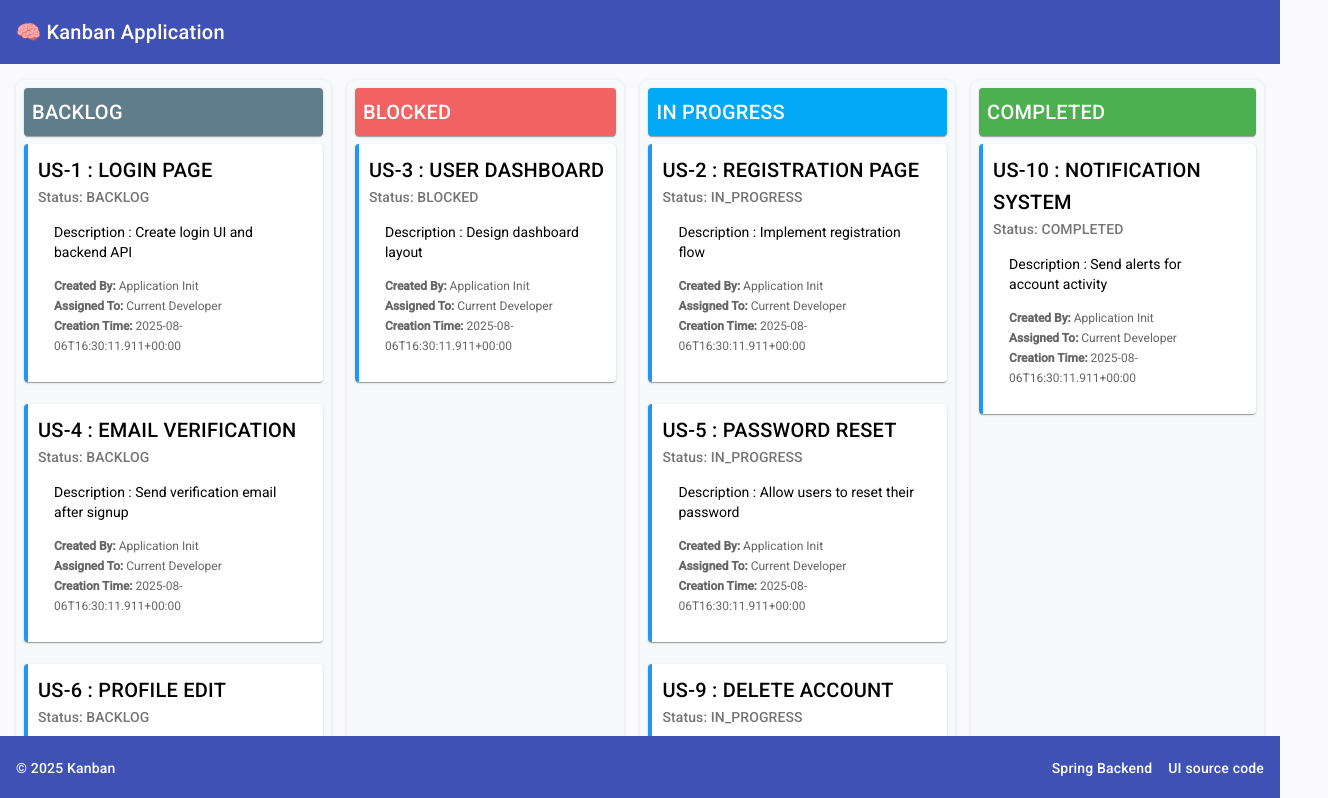
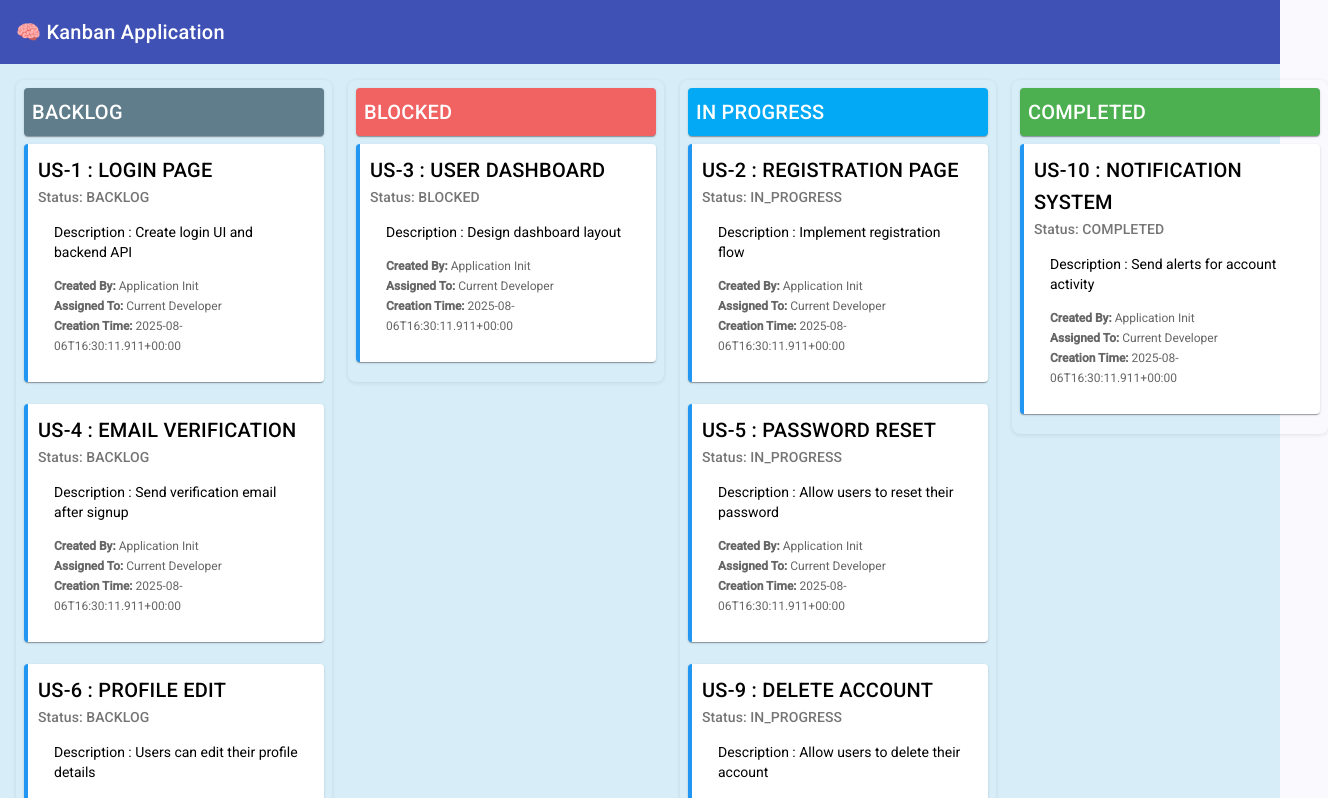
Before and after one commit to Himanshu-Koshti-lab/AngularKanBan, an Angular app: page / in a window 1280 px wide. Shown: the top 798 px of the page, 1328 px wide, since content can reach past the window. Built offline with nearby package versions, Linux system fonts and the light colour scheme.

Commit message:
US-6 Footer Fix and Design fix for Board

```diff
--- a/src/app/app.css
+++ b/src/app/app.css
@@ -0,0 +1,9 @@
+:host {
+  display: block;
+  min-height: 100vh;
+}
+
+.main-content {
+  padding: 16px;
+  background: #f4f6f8;
+}
--- a/src/app/component/board/board.css
+++ b/src/app/component/board/board.css
@@ -2,14 +2,14 @@
   display: flex;
   gap: 16px;
   padding: 16px;
-  overflow-x: auto;
+  align-items: flex-start;
   height: 100%;
   box-sizing: border-box;
+  background-color: #d7eef8;
 }
 
 .kanban-column {
-  flex: 0 100vh 300px;
-  background: #f8f9fa;
+  flex: 0 0 300px;
   border-radius: 8px;
   padding: 8px;
   box-shadow: 0 1px 4px rgba(0, 0, 0, 0.1);
@@ -23,7 +23,6 @@
   flex-direction: column;
   gap: 10px;
   flex-grow: 1;
-  /* overflow-y: auto; */
 }
 
 .kanban-header {
--- a/src/app/component/footer/footer.css
+++ b/src/app/component/footer/footer.css
@@ -1,13 +1,9 @@
 .footer {
-  position: fixed;
-  bottom: 0;
-  left: 0;
   width: 100%;
   font-size: 14px;
   display: flex;
   justify-content: space-between;
   padding: 0 16px;
-  z-index: 1000;
 }
 
 .footer a {
```
